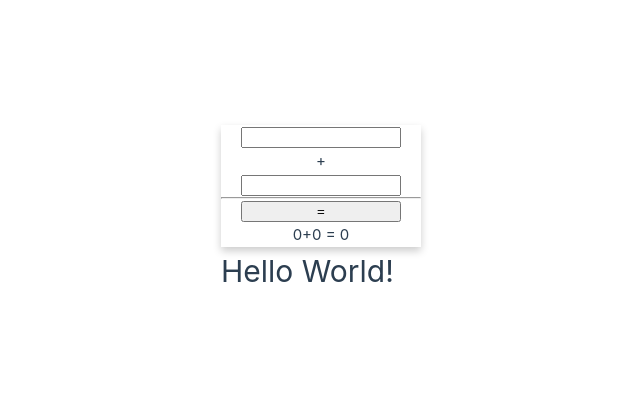
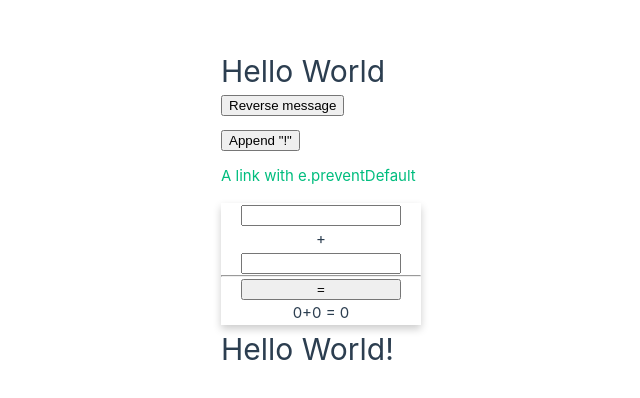
Before and after one commit to thitiphong18/Lab2, a Vue app: page / in a window 1280 px wide. Shown: the part 190-588 px from the top of the page, without its empty margins (219-859 px from the left). Built offline with nearby package versions, Linux system fonts and the light colour scheme.

Commit message:
Update 5

```diff
--- a/src/App.vue
+++ b/src/App.vue
@@ -3,10 +3,12 @@ import { RouterLink, RouterView } from "vue-router";
 import HelloWorld from "./components/HelloWorld.vue";
 import CalComponent from "./components/CalComponent.vue";
 import HelloWorldExample from "./components/HelloWorldExample.vue";
+import HandingUserInput from "./components/HandingUserInput.vue";
 </script>
 
 <template>
   <div>
+    <HandingUserInput />
     <CalComponent />
     <HelloWorldExample />
   </div>
--- /dev/null
+++ b/src/components/HandingUserInput.vue
@@ -0,0 +1,16 @@
+<script setup lang="ts"></script>
+
+<template>
+  <h1>Hello World</h1>
+  <button>Reverse message</button>
+  <button>Append "!"</button>
+  <a href="">A link with e.preventDefault </a>
+</template>
+
+<style scoped>
+button,
+a {
+  display: block;
+  margin-bottom: 1em;
+}
+</style>
```
